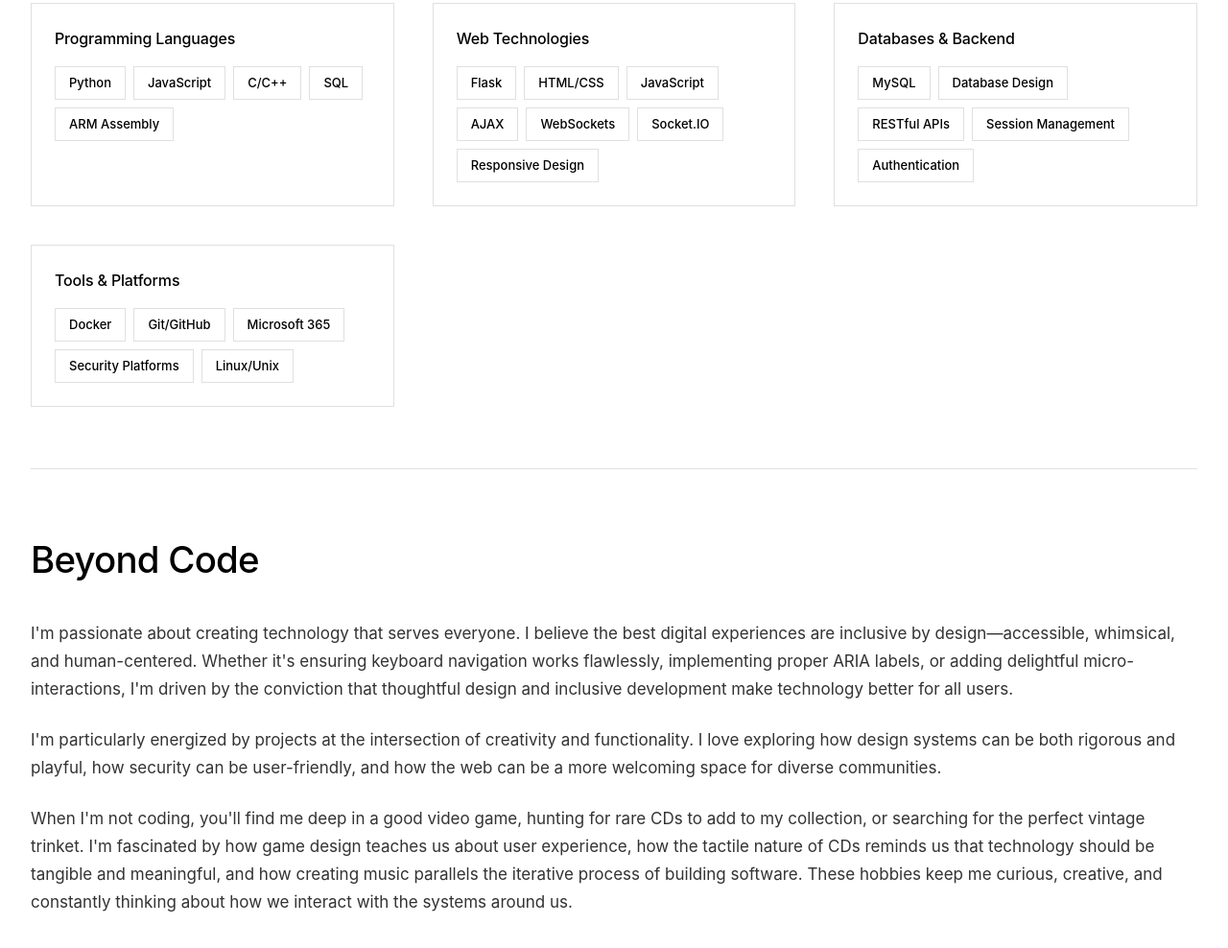
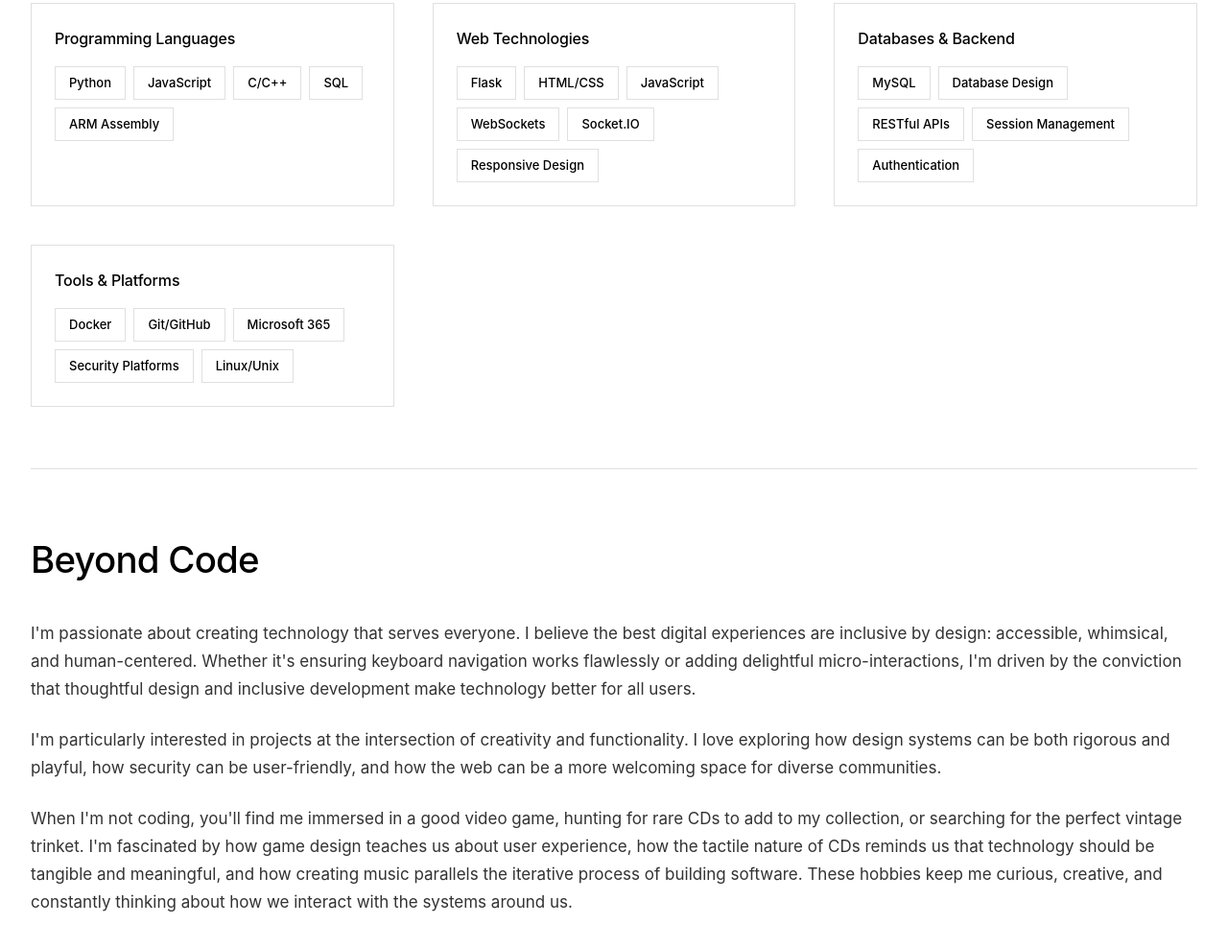
Before and after one commit to tagonda/portfolio, a plain HTML site: page about.html in a window 1280 px wide. Shown: the part 1988-2976 px from the top of the page at 96% size. Drawn offline with Linux system fonts and the light colour scheme; a web font is replaced by a local one.

Commit message:
minor edits to about page

```diff
--- a/about.html
+++ b/about.html
@@ -138,7 +138,6 @@
                             <span class="skill-item">Flask</span>
                             <span class="skill-item">HTML/CSS</span>
                             <span class="skill-item">JavaScript</span>
-                            <span class="skill-item">AJAX</span>
                             <span class="skill-item">WebSockets</span>
                             <span class="skill-item">Socket.IO</span>
                             <span class="skill-item">Responsive Design</span>
@@ -171,18 +170,18 @@
                 <h2 class="about-heading">Beyond Code</h2>
                 <p class="about-text">
                     I'm passionate about creating technology that serves everyone. I believe the best digital
-                    experiences are inclusive by design—accessible, whimsical, and human-centered. Whether it's
-                    ensuring keyboard navigation works flawlessly, implementing proper ARIA labels, or adding
-                    delightful micro-interactions, I'm driven by the conviction that thoughtful design and
-                    inclusive development make technology better for all users.
+                    experiences are inclusive by design: accessible, whimsical, and human-centered. Whether it's
+                    ensuring keyboard navigation works flawlessly or adding delightful micro-interactions, I'm
+                    driven by the conviction that thoughtful design and inclusive development make technology
+                    better for all users.
                 </p>
                 <p class="about-text">
-                    I'm particularly energized by projects at the intersection of creativity and functionality.
+                    I'm particularly interested in projects at the intersection of creativity and functionality.
                     I love exploring how design systems can be both rigorous and playful, how security can be
                     user-friendly, and how the web can be a more welcoming space for diverse communities.
                 </p>
                 <p class="about-text">
-                    When I'm not coding, you'll find me deep in a good video game, hunting for rare CDs to add to
+                    When I'm not coding, you'll find me immersed in a good video game, hunting for rare CDs to add to
                     my collection, or searching for the perfect vintage trinket. I'm fascinated by how game design
                     teaches us about user experience, how the tactile nature of CDs reminds us that technology should
                     be tangible and meaningful, and how creating music parallels the iterative process of building
```
